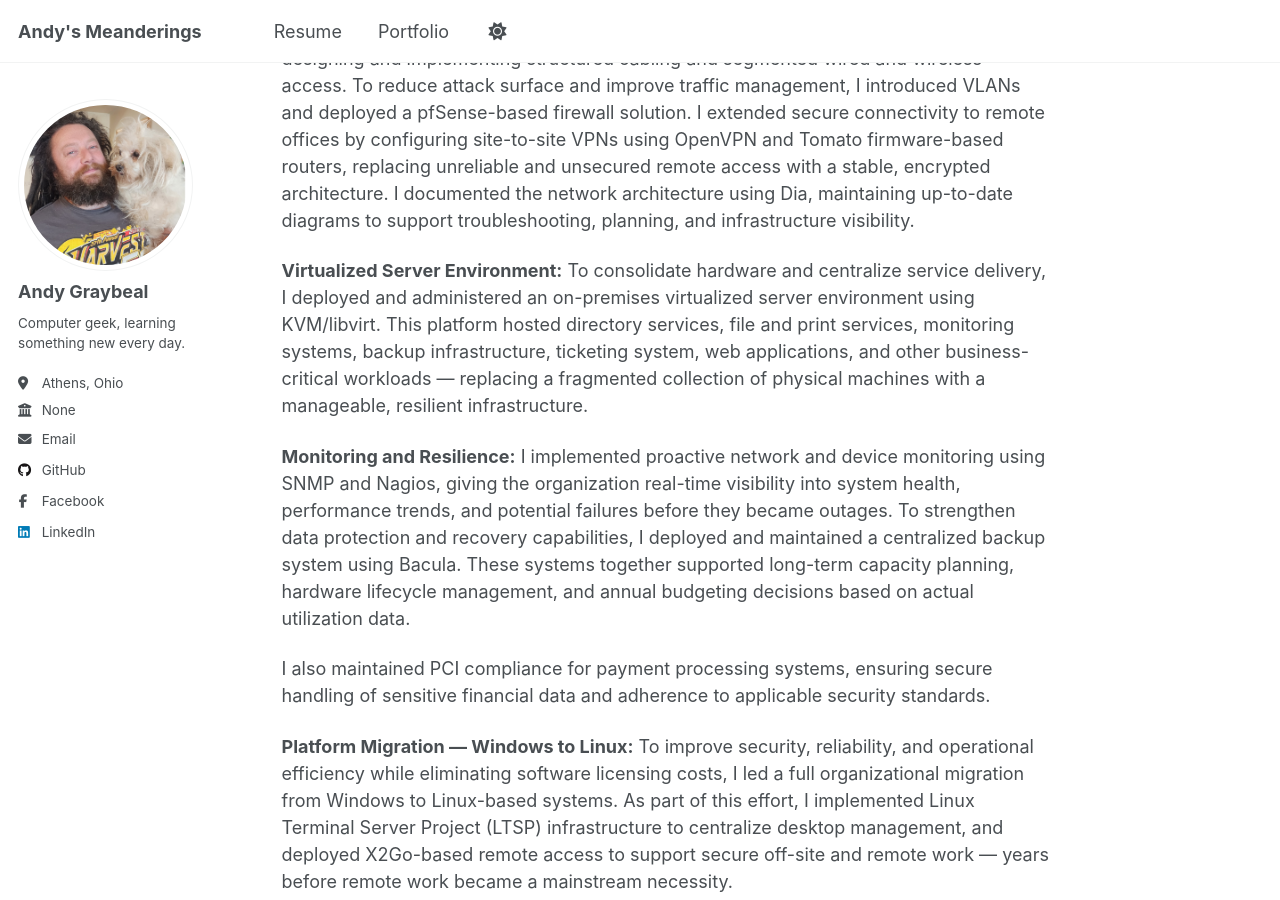
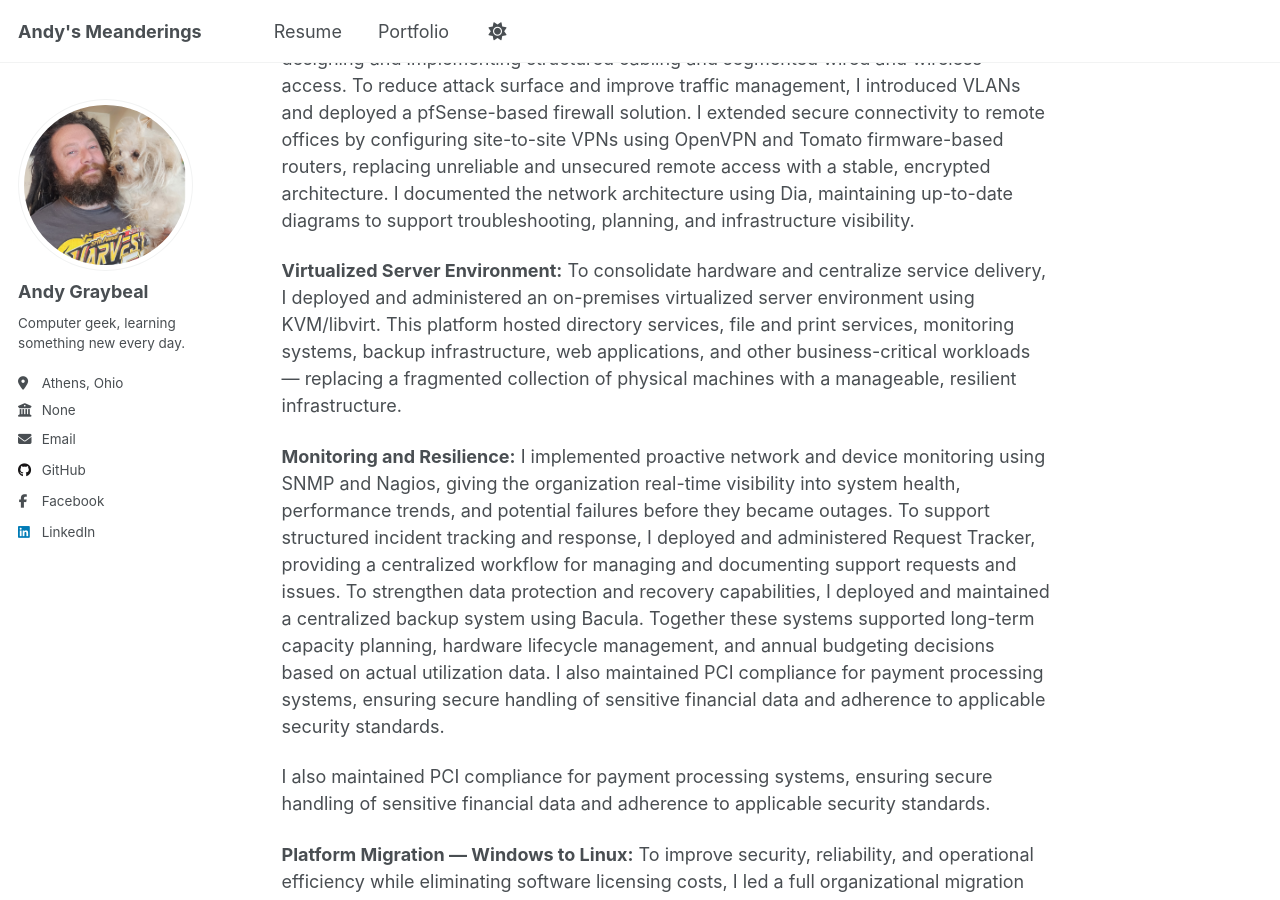
Before and after one commit to andy-graybeal/andy-graybeal.github.io, a Jekyll site: the page built from _pages/about.md, in a window 1280 px wide and 900 px high, scrolled down 405 px. Built offline with Jekyll 4.4.1, drawn with Linux system fonts in a browser that asks for light colours; a script that is not in the unit is left out.

Commit message:
Revise about page for infrastructure details
Updated the description of the virtualized server environment and enhanced monitoring and resilience sections to include additional details about Request Tracker and PCI compliance.

```diff
--- a/_pages/about.md
+++ b/_pages/about.md
@@ -66,10 +66,10 @@ One of my most impactful roles was serving as IT Coordinator for a worker-owned
 I secured and modernized the organization's network by designing and implementing structured cabling and segmented wired and wireless access. To reduce attack surface and improve traffic management, I introduced VLANs and deployed a pfSense-based firewall solution. I extended secure connectivity to remote offices by configuring site-to-site VPNs using OpenVPN and Tomato firmware-based routers, replacing unreliable and unsecured remote access with a stable, encrypted architecture.  I documented the network architecture using Dia, maintaining up-to-date diagrams to support troubleshooting, planning, and infrastructure visibility.
 
 **Virtualized Server Environment:**
-To consolidate hardware and centralize service delivery, I deployed and administered an on-premises virtualized server environment using KVM/libvirt. This platform hosted directory services, file and print services, monitoring systems, backup infrastructure, ticketing system, web applications, and other business-critical workloads — replacing a fragmented collection of physical machines with a manageable, resilient infrastructure.
+To consolidate hardware and centralize service delivery, I deployed and administered an on-premises virtualized server environment using KVM/libvirt. This platform hosted directory services, file and print services, monitoring systems, backup infrastructure, web applications, and other business-critical workloads — replacing a fragmented collection of physical machines with a manageable, resilient infrastructure.
 
 **Monitoring and Resilience:**
-I implemented proactive network and device monitoring using SNMP and Nagios, giving the organization real-time visibility into system health, performance trends, and potential failures before they became outages. To strengthen data protection and recovery capabilities, I deployed and maintained a centralized backup system using Bacula. These systems together supported long-term capacity planning, hardware lifecycle management, and annual budgeting decisions based on actual utilization data.
+I implemented proactive network and device monitoring using SNMP and Nagios, giving the organization real-time visibility into system health, performance trends, and potential failures before they became outages. To support structured incident tracking and response, I deployed and administered Request Tracker, providing a centralized workflow for managing and documenting support requests and issues. To strengthen data protection and recovery capabilities, I deployed and maintained a centralized backup system using Bacula. Together these systems supported long-term capacity planning, hardware lifecycle management, and annual budgeting decisions based on actual utilization data. I also maintained PCI compliance for payment processing systems, ensuring secure handling of sensitive financial data and adherence to applicable security standards.
 
 I also maintained PCI compliance for payment processing systems, ensuring secure handling of sensitive financial data and adherence to applicable security standards.
 
```
